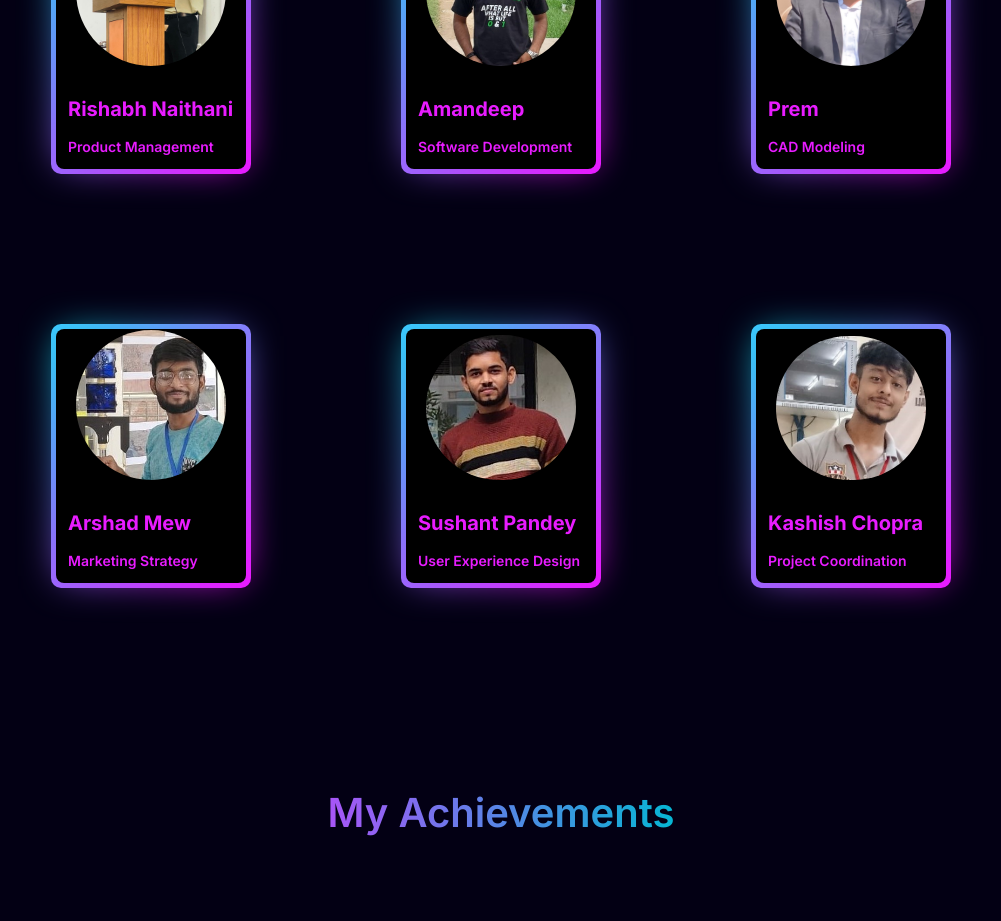
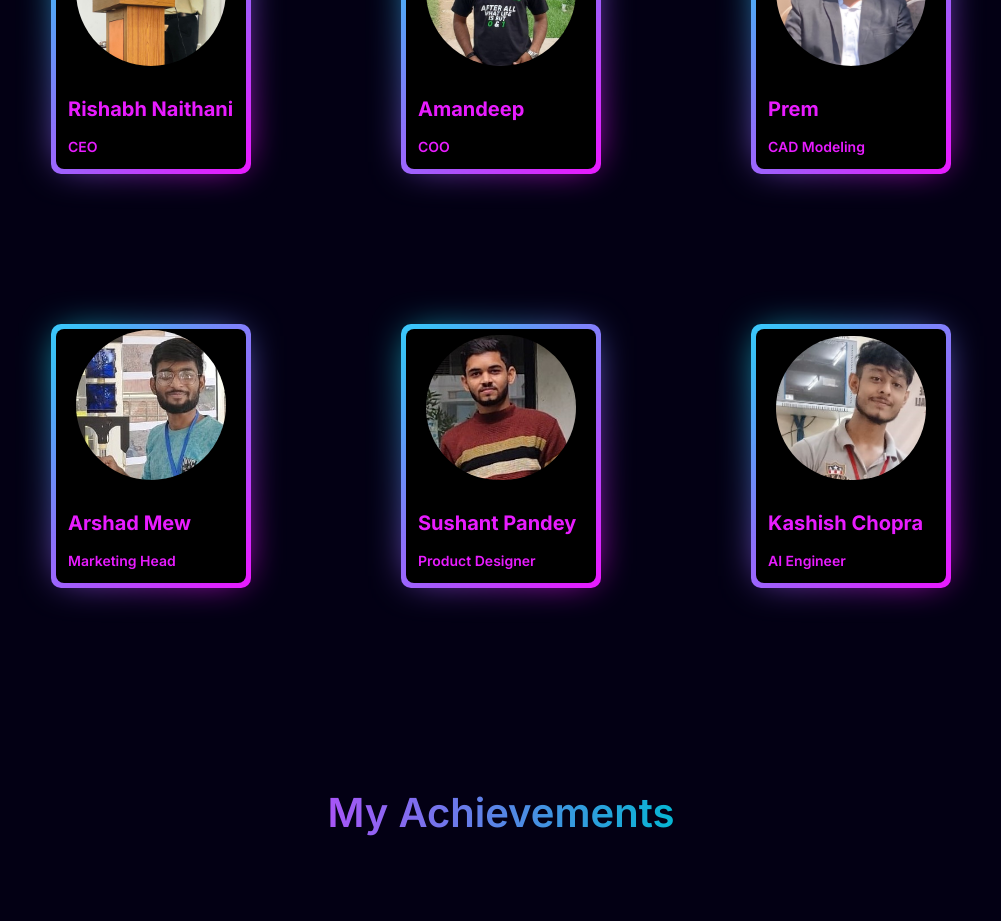
Before and after one commit to Amandeep603/veritexinnovation, a Next.js app: page / in a window 1280 px wide. Shown: the part 2380-3301 px from the top of the page, without its empty margins (139-1140 px from the left). Built offline with nearby package versions, Linux system fonts and the light colour scheme; a web font is replaced by a local one.

Commit message:
Updated feature X

```diff
--- a/components/main/TeamGrid.tsx
+++ b/components/main/TeamGrid.tsx
@@ -3,12 +3,12 @@ import React from "react";
 import TeamMember from "../main/TeamMember";
 
 const teamMembers = [
-  { name: "Rishabh Naithani", /*role: "Co-Founder"*/ expertise: "Product Management", imageSrc: "/rishabh.jpg" },
-  { name: "Amandeep", /*role: "CTO"*/ expertise: "Software Development", imageSrc: "/aman2.jpg" },
+  { name: "Rishabh Naithani", /*role: "Co-Founder"*/ expertise: "CEO", imageSrc: "/rishabh.jpg" },
+  { name: "Amandeep", /*role: "CTO"*/ expertise: "COO", imageSrc: "/aman2.jpg" },
   { name: "Prem", /*role: "CAD Designer"*/ expertise: "CAD Modeling", imageSrc: "/prem.jpg" },
-  { name: "Arshad Mew", /*role: "Marketing Head"*/ expertise: "Marketing Strategy", imageSrc: "/arshad.jpg" },
-  { name: "Sushant Pandey", /*role: "UX/UI Designer"*/ expertise: "User Experience Design", imageSrc: "/sushant.jpg" },
-  { name: "Kashish Chopra",/*role: "Project Manager"*/ expertise: "Project Coordination", imageSrc: "/kashish2.jpg" },
+  { name: "Arshad Mew", /*role: "Marketing Head"*/ expertise: "Marketing Head", imageSrc: "/arshad.jpg" },
+  { name: "Sushant Pandey", /*role: "UX/UI Designer"*/ expertise: "Product Designer", imageSrc: "/sushant.jpg" },
+  { name: "Kashish Chopra",/*role: "Project Manager"*/ expertise: "AI Engineer", imageSrc: "/kashish2.jpg" },
 ];
 
 const TeamGrid = () => {
```
